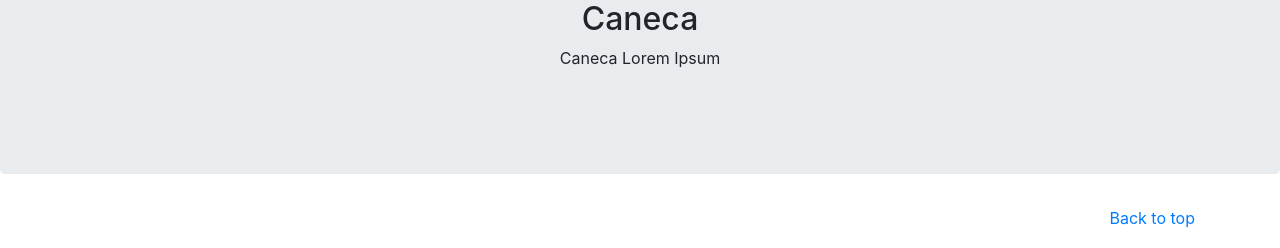
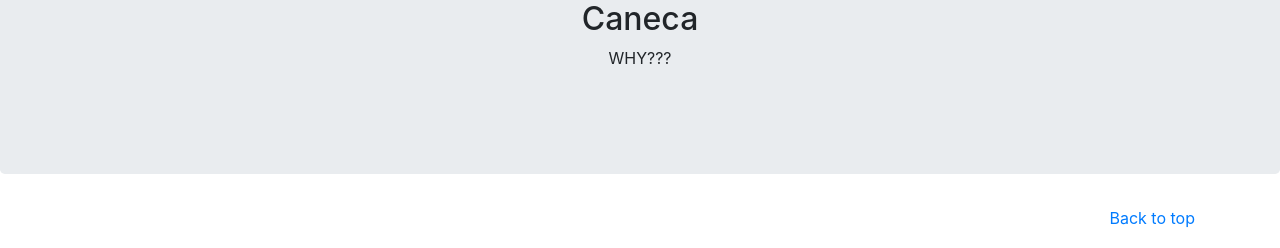
Before and after one commit to juanfdg/VTEX-hackathon, a Flask app: page /buy in a window 1280 px wide. Shown: the part 552-800 px from the top of the page. Run offline with Flask 2, Linux system fonts and the light colour scheme; some libraries are stand-ins or nearby versions.

Commit message:
Skeleton ready

```diff
--- a/app/routes.py
+++ b/app/routes.py
@@ -4,15 +4,15 @@ from app import app
 
 @app.route('/')
 def index():
-    caneca = Product(1, 'app/static/img/dummy.jpeg', 'Caneca', 1, 'Caneca Lorem Ipsum');
-    camiseta = Product(2, 'app/static/img/dummy.jpeg', 'Camiseta', 10, 'Camiseta Lorem Ipsum');
-    caixa = Product(3, 'app/static/img/dummy.jpeg', 'Caixa', 1.99, 'Caixa Lorem Ipsum');
-    sacola = Product(4, 'app/static/img/dummy.jpeg', 'Sacola', 1.97, 'Sacola Lorem Ipsum');
+    caneca = Product(1, url_for('static', filename='img/dummy.jpeg'), 'Caneca', 1, 'Caneca Lorem Ipsum');
+    camiseta = Product(2, url_for('static', filename='img/dummy.jpeg'), 'Camiseta', 10, 'Camiseta Lorem Ipsum');
+    caixa = Product(3, url_for('static', filename='img/dummy.jpeg'), 'Caixa', 1.99, 'Caixa Lorem Ipsum');
+    sacola = Product(4, url_for('static', filename='img/dummy.jpeg'), 'Sacola', 1.97, 'Sacola Lorem Ipsum');
     products = [caneca, camiseta, caixa, sacola];
     return render_template('index.html', products=products)
 
 @app.route('/buy')
 def buy():
     product_id = request.args.get('id')
-    product = Product(1, 'app/static/img/dummy.jpeg', 'Caneca', 1, 'Caneca Lorem Ipsum');
+    product = Product(1, url_for('static', filename='img/dummy.jpeg'), 'Caneca', 1, 'WHY???');
     return render_template('buy.html', product=product)
--- a/app/templates/base.html
+++ b/app/templates/base.html
@@ -84,6 +84,5 @@
     ================================================== -->
     <!-- Placed at the end of the document so the pages load faster -->
     <script src="https://stackpath.bootstrapcdn.com/bootstrap/4.1.1/js/bootstrap.min.js" integrity="sha384-smHYKdLADwkXOn1EmN1qk/HfnUcbVRZyYmZ4qpPea6sjB/pTJ0euyQp0Mk8ck+5T" crossorigin="anonymous"></script>
-    <script src="{{ url_for('static', filename='js/script.js') }}" type="text/javascript"></script>
   </body>
 </html>
--- a/app/templates/buy.html
+++ b/app/templates/buy.html
@@ -4,7 +4,7 @@
 
 <section class="jumbotron text-center">
   <div id="expand" class="container">
-    <img src="{{product.thumbnail}}" width="640px" height="360px">
+    <img src="{{product.thumb}}" width="640px" height="360px">
     <br>
     <h2>{{product.name}}</h2>
     <p>{{product.description}}</p>
```
Also changed, not shown: app/static/fonts/lemon.otf (renamed from static/fonts/lemon.otf), app/static/fonts/niken.otf (renamed from static/fonts/niken.otf), app/static/fonts/niket.ttf (renamed from static/fonts/niket.ttf), app/static/fonts/space.ttf (renamed from static/fonts/space.ttf), app/static/fonts/square.ttf (renamed from static/fonts/square.ttf), app/static/img/dummy.jpeg (renamed from static/img/dummy.jpeg).
